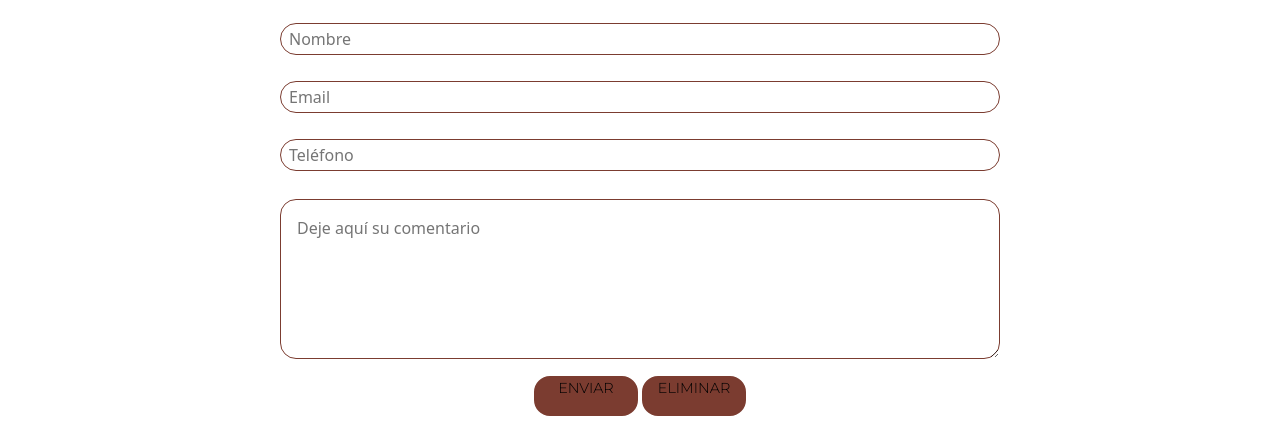
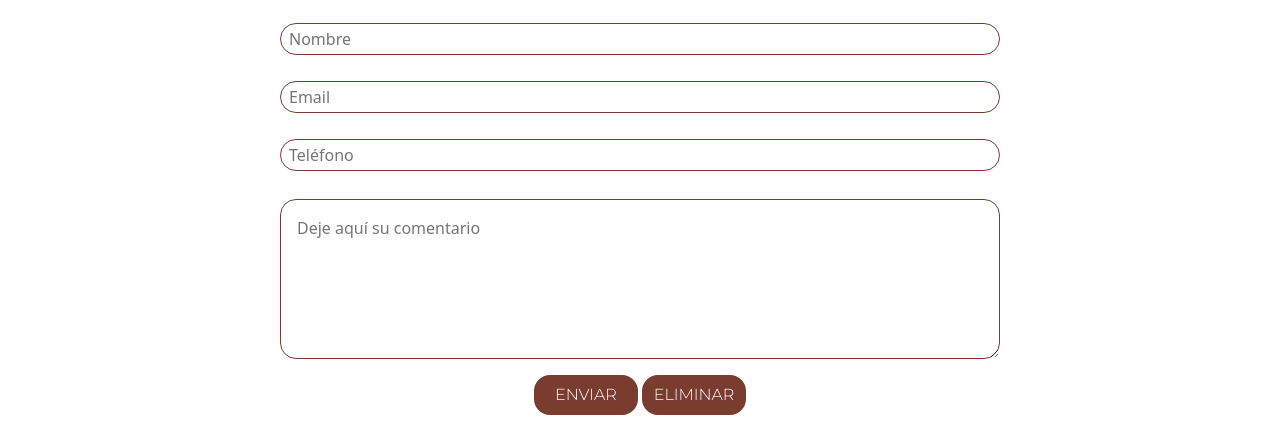
Before and after one commit to orlandoaltuve/lealuve, a plain HTML site: page pages/contacto.html in a window 1280 px wide. Shown: the part 217-661 px from the top of the page. Drawn offline with nearby package versions, Linux system fonts and the light colour scheme; grey boxes are pictures that could not be loaded.

Commit message:
quite la etiqueta p de los botones de contacto

```diff
--- a/pages/contacto.html
+++ b/pages/contacto.html
@@ -79,10 +79,10 @@
                     required></textarea>
                 <div class="contButtonForm">
                     <button type="submit">
-                        <p>Enviar</p>
+                        Enviar
                     </button>
                     <button type="reset">
-                        <p>Eliminar</p>
+                        Eliminar
                     </button>
                 </div>
 
```
